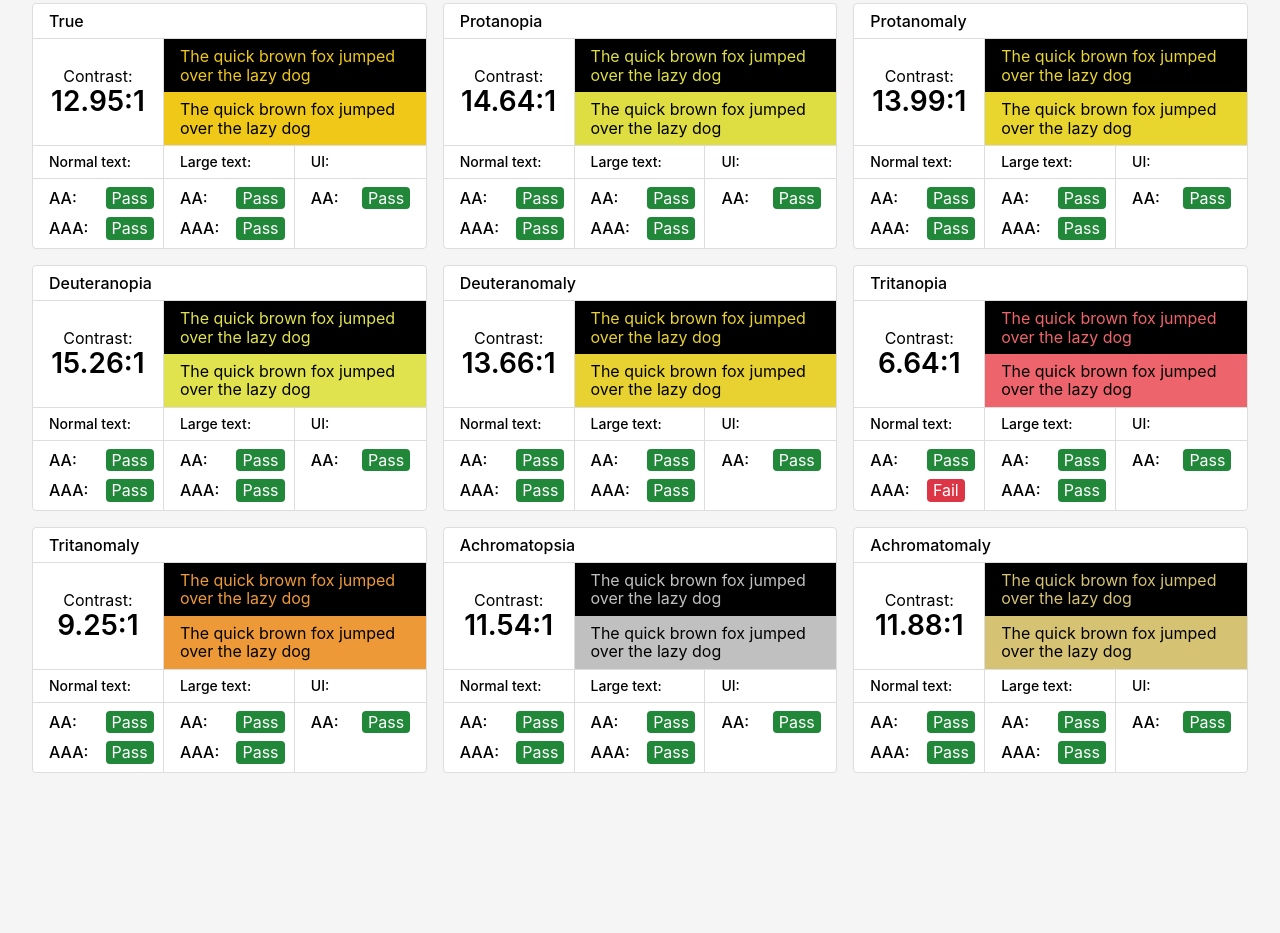
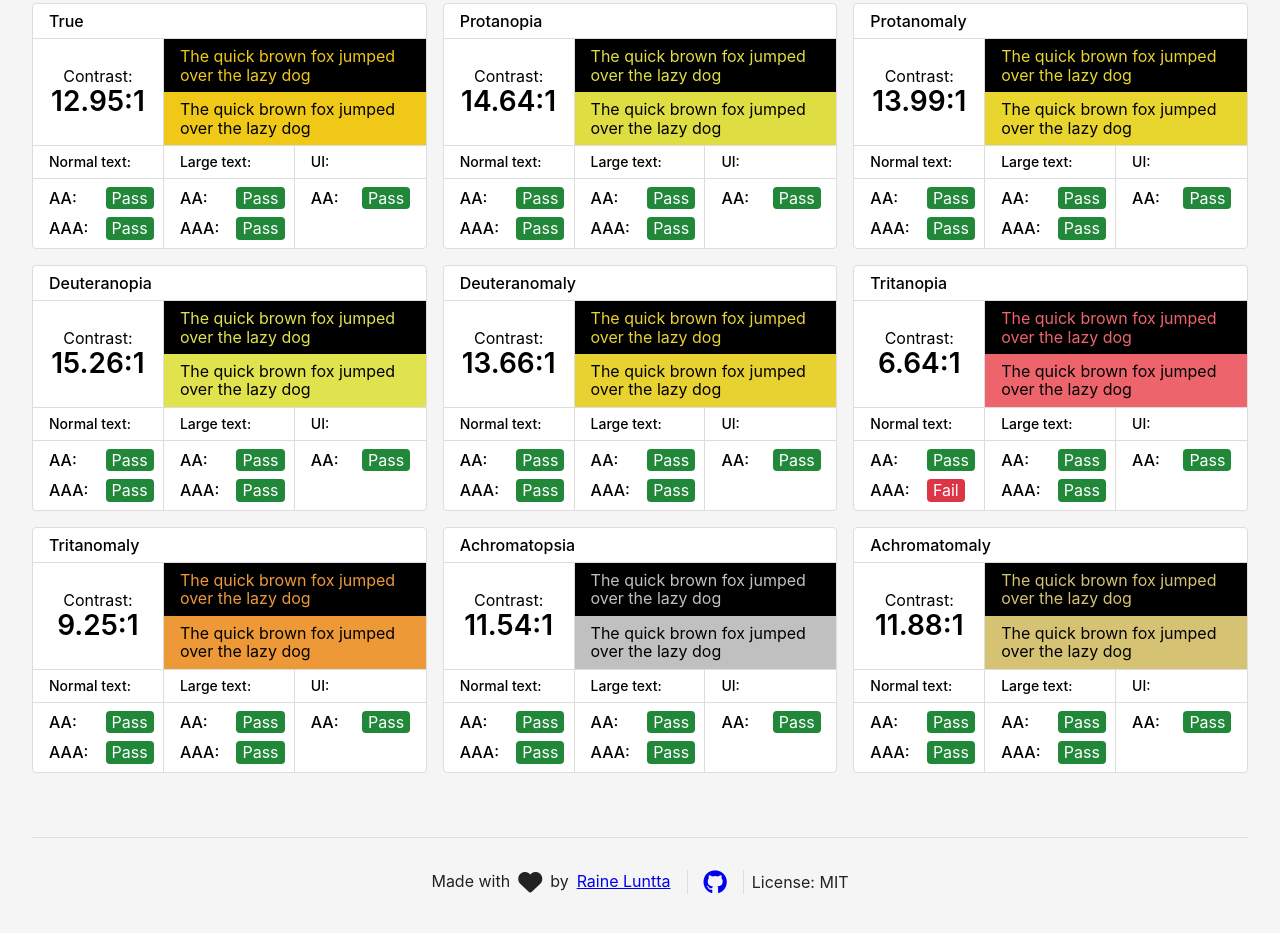
Before and after one commit to luntta/tincture, a plain HTML site: page colortester/index.html in a window 1280 px wide. Shown: the part 239-1172 px from the top of the page. Before the commit the page ends 1044 px from the top, so only its background shows below. Drawn offline with nearby package versions, Linux system fonts and the light colour scheme.

Commit message:
[MOD] added footer

```diff
--- a/colortester/index.html
+++ b/colortester/index.html
@@ -12,11 +12,64 @@
 		<style>
 			body {
 				background: #f5f5f5;
+				font-family: -apple-system, BlinkMacSystemFont, "Segoe UI",
+					Roboto, Helvetica, Arial, sans-serif, "Apple Color Emoji",
+					"Segoe UI Emoji", "Segoe UI Symbol";
+			}
+			.app__footer {
+				display: flex;
+				align-items: center;
+				justify-content: center;
+				padding: 32px;
+				border-top: 1px solid #ddd;
+				margin: 32px;
+				color: #222;
+			}
+
+			.app__footer > * {
+				padding: 0 8px;
+				display: flex;
+				align-items: center;
+				border-right: 1px solid #ddd;
+			}
+
+			.app__footer > :last-child {
+				border-right: 0;
+			}
+
+			.app__footer i {
+				font-size: 24px;
+			}
+
+			.app__footer > * > * {
+				margin: 0 8px;
 			}
 		</style>
 	</head>
 	<body>
-		<tincture-color-tester></tincture-color-tester>
+		<div class="app">
+			<tincture-color-tester></tincture-color-tester>
+			<footer class="app__footer">
+				<div>
+					Made with <i class="fas fa-heart"></i> by
+					<a href="http://luntta.fi" target="_blank" rel="nofollow"
+						>Raine Luntta</a
+					>
+				</div>
+				<div>
+					<a
+						href="https://github.com/luntta/tincture"
+						target="_blank"
+						rel="nofollow"
+						aria-label="Github repository"
+						><i class="fab fa-github"></i
+					></a>
+				</div>
+				<div>
+					License: MIT
+				</div>
+			</footer>
+		</div>
 		<template id="tincture-color-tester">
 			<style>
 				h1 {
@@ -84,8 +137,15 @@
 				<div class="test__header">
 					<h1>Color accessibility tester</h1>
 					<div class="color color--1">
-						<label for="color1input" class="color__label">Test color</label>
-						<p id="color1desc" class="color__desc">Type in any valid RGB (eg. <code>rgb(255,0,0)</code>), HSL (eg. <code>hsl(100, 50%, 50%)</code>) or HEX (eg. <code>#efc818</code>) color</p>
+						<label for="color1input" class="color__label"
+							>Test color</label
+						>
+						<p id="color1desc" class="color__desc">
+							Type in any valid RGB (eg.
+							<code>rgb(255,0,0)</code>), HSL (eg.
+							<code>hsl(100, 50%, 50%)</code>) or HEX (eg.
+							<code>#efc818</code>) color
+						</p>
 						<input
 							id="color1input"
 							type="text"
@@ -284,5 +344,6 @@
 		</template>
 		<script src="../src/tincture.js"></script>
 		<script src="index.js"></script>
+		<script src="https://kit.fontawesome.com/0b642ead4f.js"></script>
 	</body>
 </html>
```
